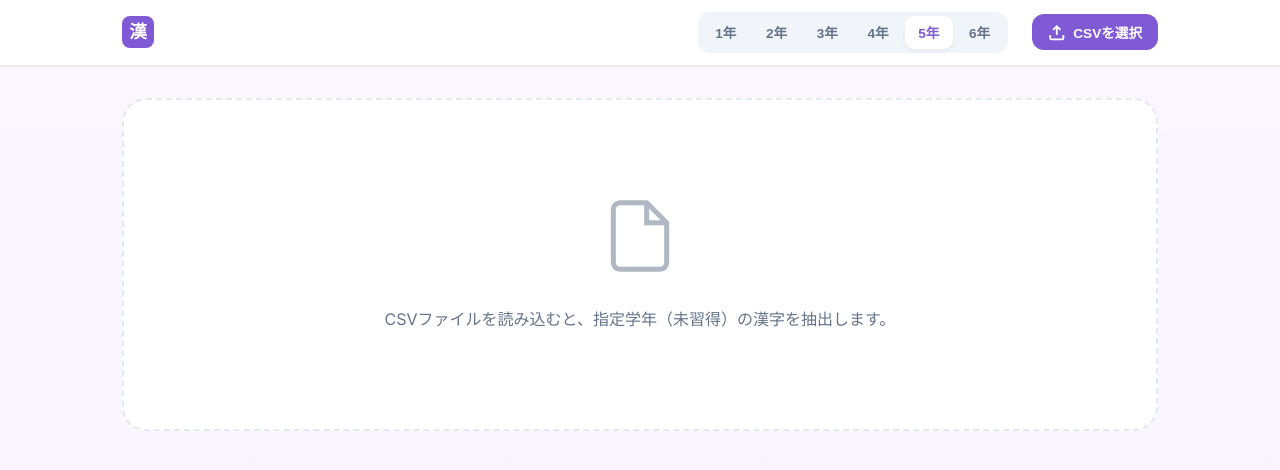
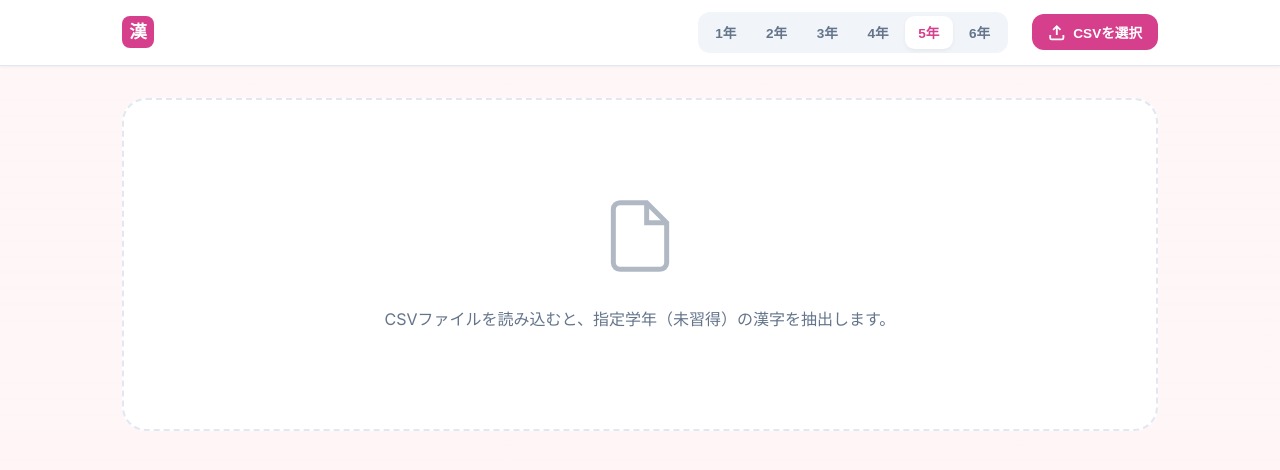
Before and after one commit to HarutoJAZZ45/Kchecker, a website built with Vite: page index.html in a window 1280 px wide. Built offline with nearby package versions, Linux system fonts and the light colour scheme.

Commit message:
Revised grade themes to exclude red while keeping a distinct colorful palette

```diff
--- a/src/style.css
+++ b/src/style.css
@@ -12,14 +12,14 @@
     --shadow-lg: 0 10px 25px -5px rgba(0, 0, 0, 0.1);
 }
 
-/* Grade Themes - Colorful and Distinct Palettes */
+/* Grade Themes - Colorful and Distinct Palettes (No Red) */
 body[data-grade="1"] {
-    --primary: #e53e3e;
-    --bg: #fff5f5;
-    --accent: #feb2b2;
+    --primary: #3182ce;
+    --bg: #ebf8ff;
+    --accent: #90cdf4;
 }
 
-/* Red */
+/* Blue */
 body[data-grade="2"] {
     --primary: #dd6b20;
     --bg: #fffaf0;
@@ -35,23 +35,23 @@ body[data-grade="3"] {
 
 /* Green */
 body[data-grade="4"] {
-    --primary: #3182ce;
-    --bg: #ebf8ff;
-    --accent: #90cdf4;
-}
-
-/* Blue */
-body[data-grade="5"] {
     --primary: #805ad5;
     --bg: #faf5ff;
     --accent: #d6bcfa;
 }
 
 /* Purple */
+body[data-grade="5"] {
+    --primary: #d53f8c;
+    --bg: #fff5f7;
+    --accent: #fbb6ce;
+}
+
+/* Magenta/Pink */
 body[data-grade="6"] {
-    --primary: #319795;
-    --bg: #e6fffa;
-    --accent: #81e6d9;
+    --primary: #008080;
+    --bg: #e6ffff;
+    --accent: #81e6e6;
 }
 
 /* Teal */
```
